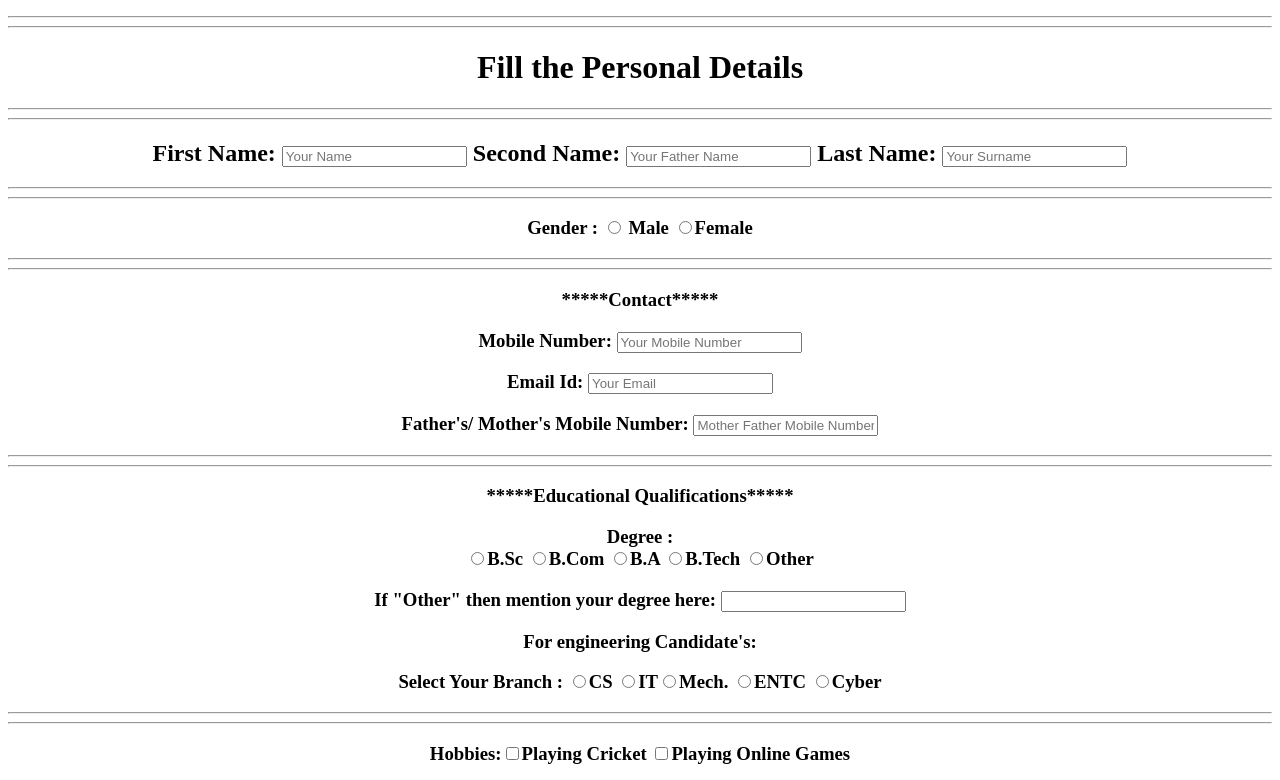
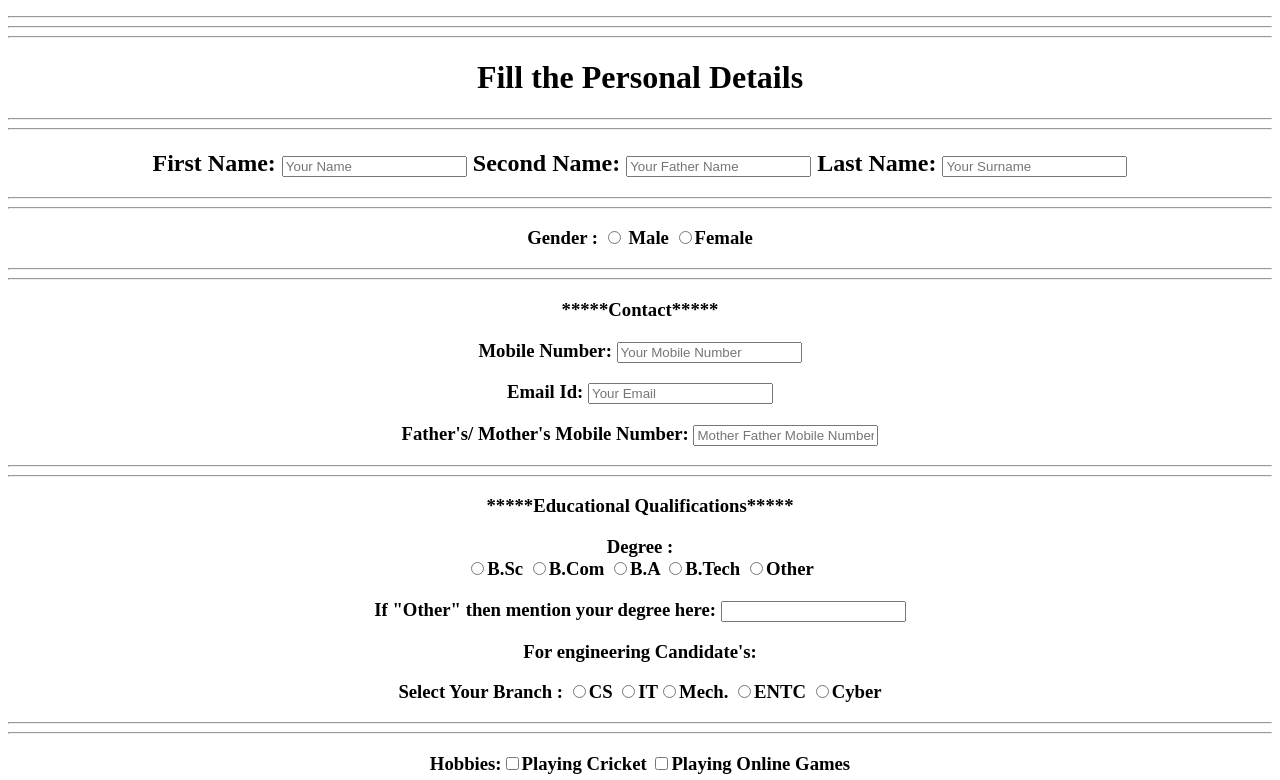
Before and after one commit to Rohit-R-Bhilare/html_projects, a plain HTML site: page index.html in a window 1280 px wide. Shown: the top 780 px of the page. Drawn offline with Linux system fonts and the light colour scheme.

Commit message:
Update index.html

```diff
--- a/index.html
+++ b/index.html
@@ -8,7 +8,7 @@
 </head>
 <body>
     <div id="header">
-    <hr><hr>
+    <hr><hr><hr>
     <form action="">
     <h1 align="center">Fill the Personal Details</h1>
     <hr><hr>
```
